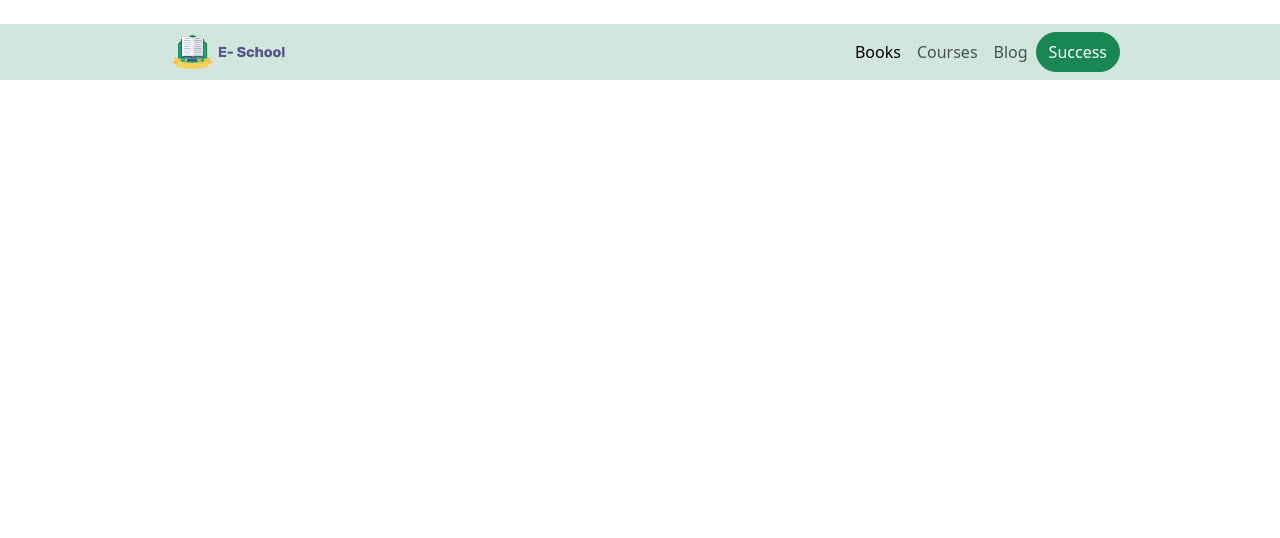
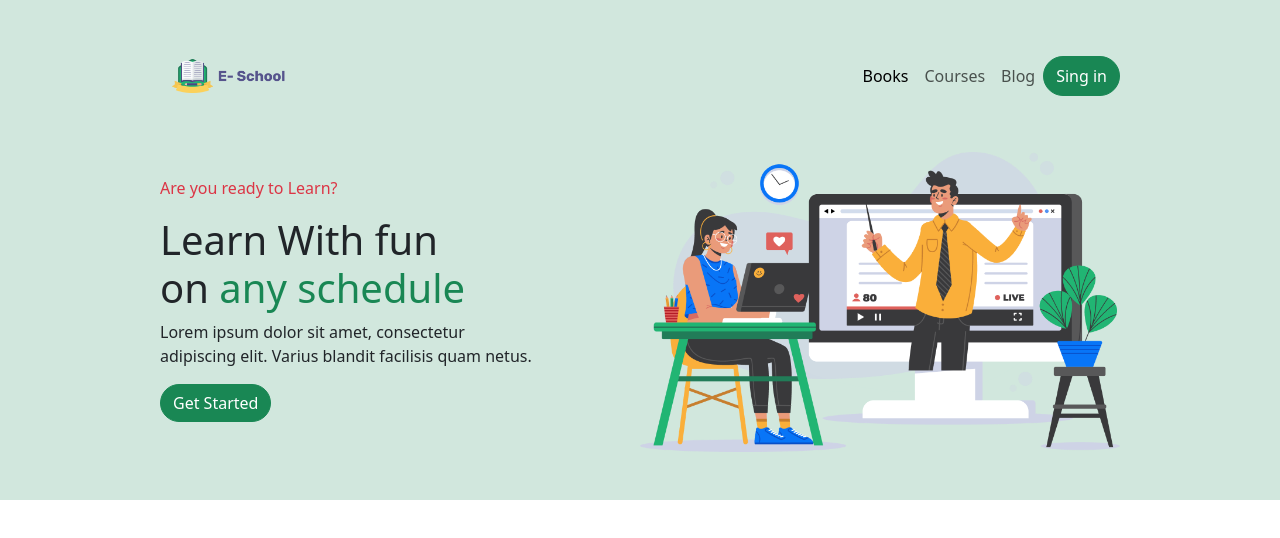
Before and after one commit to MH-akhirul/e-sehool-resources, a plain HTML site: page index.html in a window 1280 px wide. Drawn offline with nearby package versions, Linux system fonts and the light colour scheme.

Commit message:
headar section compilit

```diff
--- a/index.html
+++ b/index.html
@@ -9,8 +9,7 @@
 </head>
 <body>
 <header class="bg-success-subtle">
-        <div class="nav-continor w-75  my-0 mx-auto d-flex justify-content-between mt-4 ">
-
+        <div class="nav-continor  w-75 my-0 mx-auto  d-flex justify-content-between py-5">
             <nav class="navbar navbar-expand-lg bg-success-subtle b-flex">
                 <div class="container-fluid w-50">
                         <img src="./ICON/Logo.png"class="img-fluid w-25 " alt="">
@@ -25,12 +24,28 @@
                             <a class="nav-link active" aria-current="page" href="#">Books</a>
                             <a class="nav-link" href="#">Courses</a>
                             <a class="nav-link" href="#">Blog</a>
-                            <button type="button" class="btn btn-success rounded-pill">Success</button>
+                            <button type="button" class="btn btn-success rounded-pill">Sing in</button>
                           </div>
                         </div>
                 </nav>
+                </div>
 
-                </div>
+            <div class="header-continer d-flex flex-row mb-3 w-75 my-0 mx-auto  ">
+             <div class="hed-infu w-100">
+                <p class="text-danger mt-4">Are you ready to Learn?</p>
+                <h1>Learn With fun <br>
+                    on<span class="text-success"> any schedule</span></h1>
+                    <p>Lorem ipsum dolor sit amet,
+                         consectetur <br> adipiscing elit.
+                         Varius blandit facilisis quam netus.</p>
+                         <button type="button" class="btn btn-success rounded-pill">Get Started</button>
+             </div>
+             <div class="hed-img w-100 mb-5">
+                <img src="./Photos/Illustration.png" class="w-100 text-center" alt="">
+             </div>
+            </div>
+
+
 </header>
 
 <main></main>
```
